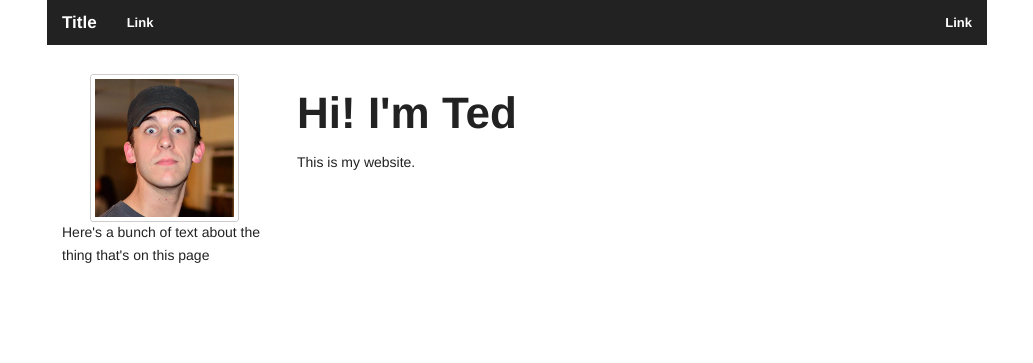
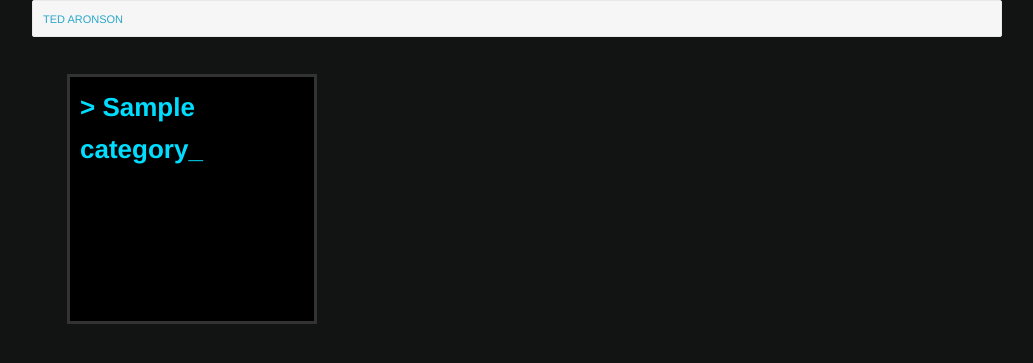
Before and after one commit to tedw4rd/personal-website, a Flask app: page / in a window 1280 px wide. Shown: the top 363 px of the page, without its empty margins (123-1156 px from the left). Run offline with Flask 2, Linux system fonts and the light colour scheme; tables that the repository leaves empty hold one stand-in row (values such as "Sample post"); some libraries are stand-ins or nearby versions.

Commit message:
database driven site, with square layout

```diff
--- a/website/__init__.py
+++ b/website/__init__.py
@@ -1,10 +1,61 @@
-from flask import Flask, render_template
+from flask import Flask, render_template, abort
+from flask.ext.sqlalchemy import SQLAlchemy
+import os
 
 app = Flask(__name__)
+app.config["SQLALCHEMY_DATABASE_URI"] = os.environ.get("DB_URI")
+app.config['CSRF_ENABLED'] = False
+app.secret_key = os.environ.get("SECRET_KEY")
+
+db = SQLAlchemy(app)
+
+from models import *
+
+db.create_all()
+
+from flask.ext.admin import Admin
+from flask.ext.admin.contrib.sqlamodel import ModelView
+
+admin = Admin(app)
+
+admin.add_view(ModelView(LinkCategory, db.session))
+admin.add_view(ModelView(Link, db.session))
 
 @app.route("/")
 def show_home():
-    return render_template("index.html")
+    cat_query = LinkCategory.query.all()
+    all_cats = []
+    for cat in cat_query:
+        all_cats.append({"text": cat.name, "url":"/" + cat.stub, "description":""})
+    return render_template("blocks.html", links=all_cats, trail=[])
+
+
+@app.route("/<stub>/all")
+def show_category(stub):
+    cat = LinkCategory.query.filter_by(stub=stub).first()
+    if cat is None:
+        abort(404)
+    display_links = []
+    for l in cat.links:
+        display_links.append({"text":l.display_text, "url":l.url, "description":l.description})
+
+    return render_template("blocks.html", links=display_links, trail=[{"link": stub, "text":cat.name, "current":False},{"link": stub, "text":"ALL", "current":True}])
+
+
+@app.route("/<stub>")
+def show_category(stub):
+    cat = LinkCategory.query.filter_by(stub=stub).first()
+    if cat is None:
+        abort(404)
+    links = cat.links[:5]
+    display_links = []
+    for l in links:
+        display_links.append({"text":l.display_text, "url":l.url, "description":l.description})
+
+    if len(links) > 5:
+        display_links.append({"text":"ALL", "url":"/%s/%s" % (stub, "all"), "description": ""})
+
+    return render_template("blocks.html", links=display_links, trail=[{"link": stub, "text":cat.name, "current":True}])
 
 
 @app.route("/stylesheets/<path:to_file>")
--- /dev/null
+++ b/website/static/stylesheets/styles.css
@@ -0,0 +1,9 @@
+ul.breadcrumbs li:before { content: ">"; color: #aaa; }
+.block-grid > li { padding-bottom: 15px; padding-top: 15px; padding: 0;}
+
+.linkbox { height: 250px; width:250px; background: #000; border: solid 3px #333; margin: 20px; padding: 10px}
+
+.linkbox a { color: #0DF;  font-size: 26px; font-weight: bold}
+.linkbox p { color: #0AF;}
+
+body { background-color: #121414}
--- /dev/null
+++ b/website/templates/blocks.html
@@ -0,0 +1,28 @@
+{% extends 'styles_wrapper.html' %}
+{% block body %}
+<div class="row">
+	<div class="row">
+		<ul class="breadcrumbs">
+			<li><a href="/">Ted Aronson</a></li>
+			{% for crumb in trail %}
+			<li {% if crumb.current %}class="current"{% endif %}><a href="{{ crumb.link }}">{{ crumb.text }}</a></li>
+			{% endfor %}
+		</ul>
+	</div>
+	<div class="row">
+		<div class="twelve columns centered">
+			<ul class="block-grid three-up">
+				{% for link in links %}
+				<li>
+					<div class="linkbox">
+						<a href="{{ link.url }}">> {{ link.text }}_</a>
+						<p>{{ link.description }}</p>
+					</div>
+				</li>
+				{% endfor %}
+			</ul>
+		</div>
+	</div>
+</div>
+
+{% endblock %}
--- a/website/templates/body_wrapper.html
+++ b/website/templates/body_wrapper.html
@@ -1,21 +1,12 @@
-{% extends 'foundation_wrapper.html' %}
+{% extends 'styles_wrapper.html' %}
 {% block body %}
 <div class="row">
-	<nav class="top-bar">
-		<ul>
-			<li class="name"><h1><a href="#">Title</a></h1></li>
-			<li class="toggle-topbar"><a href="#"></a></li>
+	<div class="row">
+		<ul class="breadcrumbs">
+			<li><a href="/">Ted Aronson</a></li>
+			<li class="current"><a href="/">Networds</a></li>
 		</ul>
-		<section>
-			<ul class="left">
-				<li><a href="#">Link</a></li>
-			</ul>
-
-			<ul class="right">
-				<li><a href="#">Link</a></li>
-			</ul>
-		</section>
-	</nav>
+	</div>
 		{% block content %}{% endblock %}
 </div>
 {% endblock %}
--- a/website/templates/index.html
+++ /dev/null
@@ -1,23 +0,0 @@
-{% extends 'body_wrapper.html' %}
-{% block content %}
-<div class="twelve columns centered">
-	<div class="row">
-		<div class="three columns">
-			<div class="row">
-				<div class="nine columns centered th">
-					<img src="/images/dramatic_chipmunk.jpg"/>
-				</div>
-			</div>
-			<div class="row">
-				<div class="twelve columns centered">
-					<p>Here's a bunch of text about the thing that's on this page</p>
-				</div>
-			</div>
-		</div>
-		<div class="nine columns">
-			<h1>Hi!  I'm Ted</h1>
-			<p>This is my website.</p>
-		</div>
-	</div>
-</div>
-{% endblock %}
--- a/website/templates/foundation_wrapper.html
+++ b/website/templates/styles_wrapper.html
@@ -11,7 +11,7 @@
 	<!-- Set the viewport width to device width for mobile -->
 	<meta name="viewport" content="width=device-width" />
 
-	<title>Welcome to Foundation</title>
+	<title>Ted Aronson</title>
 
 	<!-- Included CSS Files (Uncompressed) -->
 	<!--
@@ -20,7 +20,7 @@
 
 	<!-- Included CSS Files (Compressed) -->
 	<link rel="stylesheet" href="stylesheets/foundation.min.css">
-	<link rel="stylesheet" href="stylesheets/app.css">
+	<link rel="stylesheet" href="stylesheets/styles.css">
 
 	<script src="javascripts/modernizr.foundation.js"></script>
 
```
Also changed, not shown: website/models.py (added, +17 -0 lines), website/static/stylesheets/app.css (deleted, +0 -27 lines).
